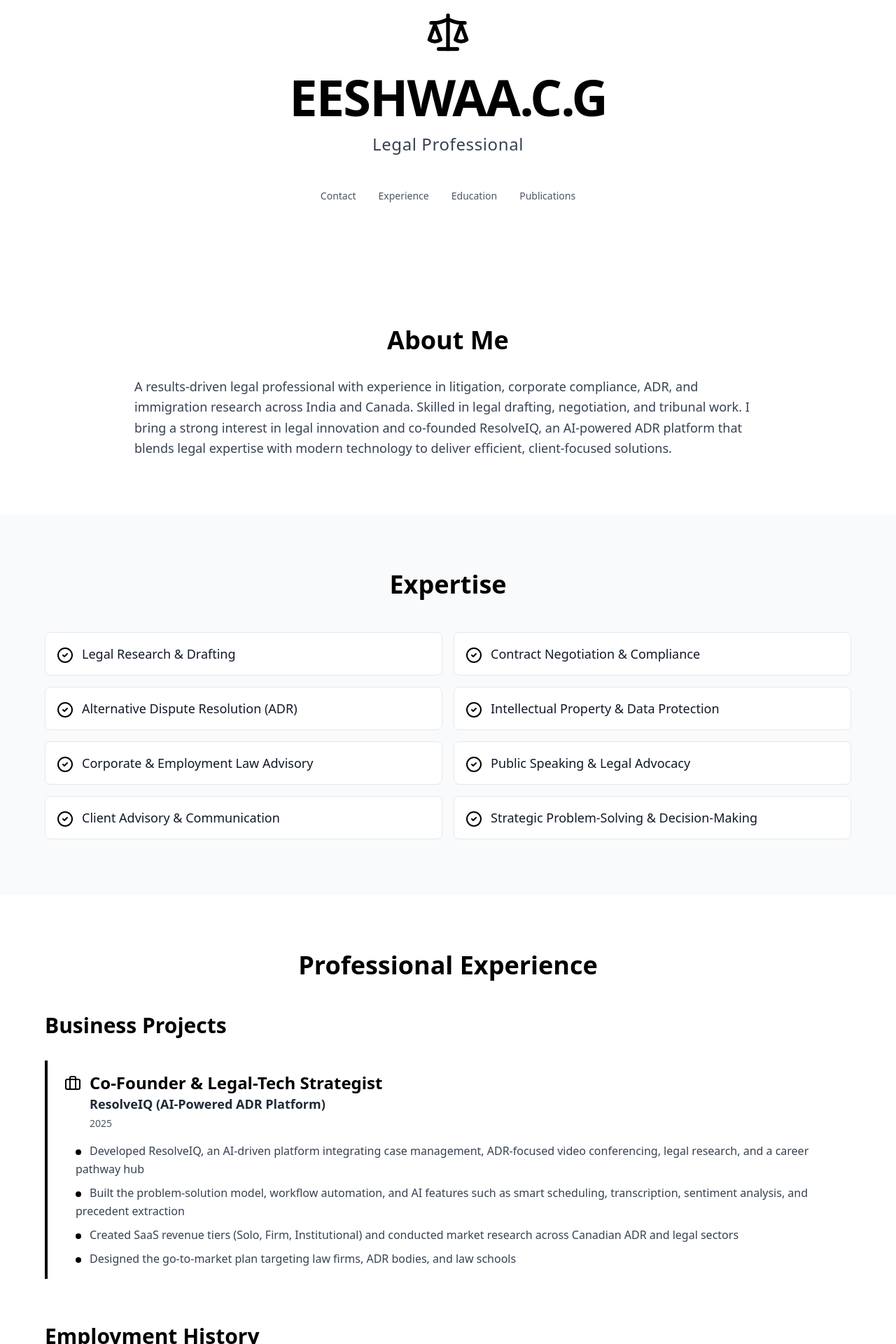
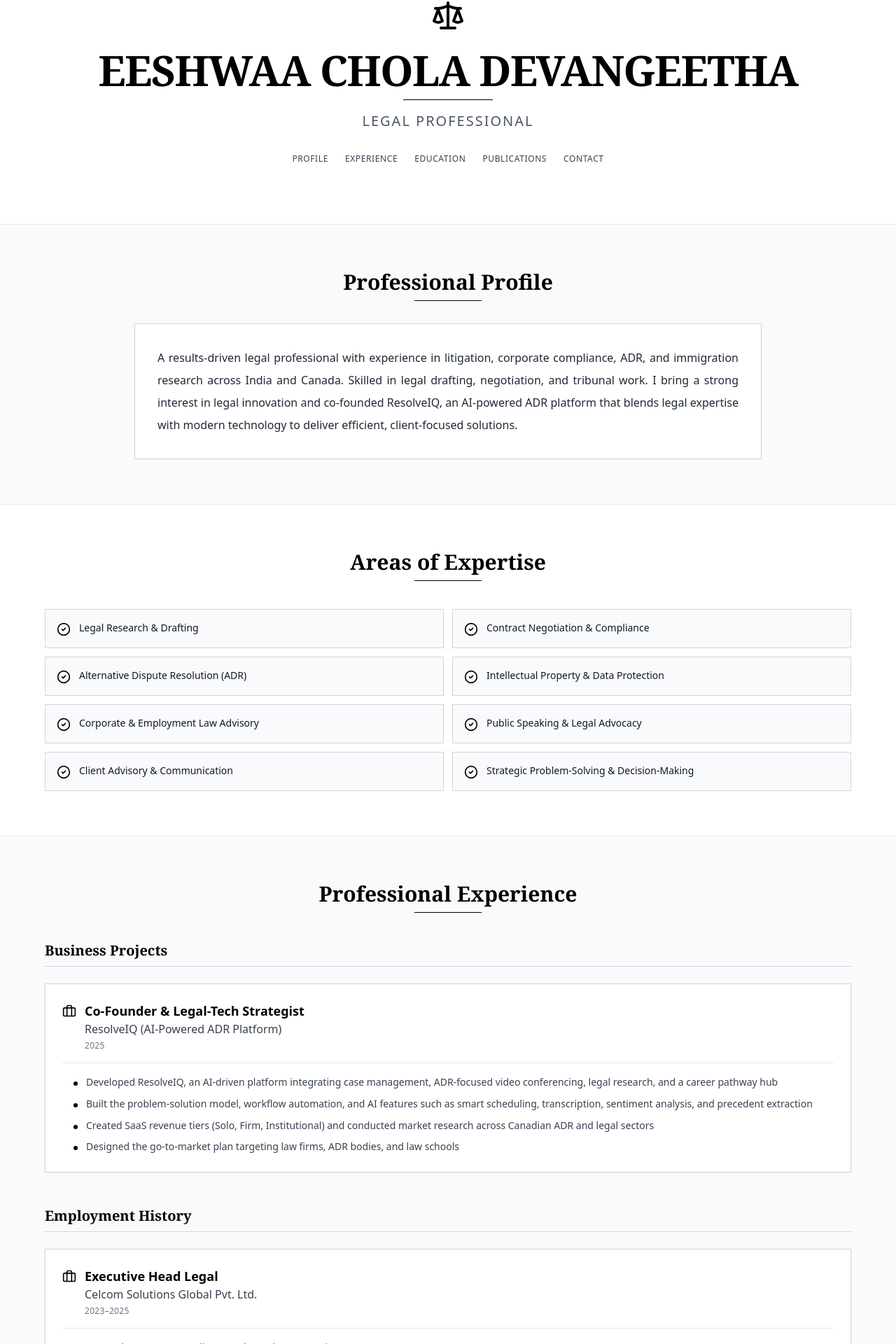
Before and after one commit to eeshwaa/portfolio_bolt, a React (Vite) app: page / in a window 1280 px wide. Shown: the part 82-2002 px from the top of the page at 70% size. Built offline with nearby package versions, Linux system fonts and the light colour scheme.

Commit message:
Updated Experience.tsx

```diff
--- a/src/components/About.tsx
+++ b/src/components/About.tsx
@@ -1,10 +1,11 @@
 export default function About() {
   return (
-    <section id="about" className="py-20 px-6 bg-white">
+    <section id="about" className="py-16 px-6 bg-gray-50 border-b border-gray-200">
       <div className="max-w-4xl mx-auto">
-        <h2 className="text-4xl font-bold text-black mb-8 text-center">About Me</h2>
-        <div className="prose prose-lg max-w-none">
-          <p className="text-gray-700 leading-relaxed text-lg">
+        <h2 className="text-3xl font-serif font-bold text-black mb-2 text-center">Professional Profile</h2>
+        <div className="h-px w-24 bg-black mx-auto mb-8"></div>
+        <div className="bg-white p-8 border border-gray-300 shadow-sm">
+          <p className="text-gray-800 leading-loose text-base text-justify">
             A results-driven legal professional with experience in litigation, corporate compliance,
             ADR, and immigration research across India and Canada. Skilled in legal drafting, negotiation,
             and tribunal work. I bring a strong interest in legal innovation and co-founded ResolveIQ,
--- a/src/components/Contact.tsx
+++ b/src/components/Contact.tsx
@@ -2,18 +2,19 @@ import { Mail, Linkedin } from 'lucide-react';
 
 export default function Contact() {
   return (
-    <section id="contact" className="py-20 px-6 bg-white text-black border-t border-gray-200">
+    <section id="contact" className="py-16 px-6 bg-white text-black">
       <div className="max-w-4xl mx-auto">
-        <h2 className="text-4xl font-bold mb-12 text-center">Contact</h2>
-        <div className="grid md:grid-cols-2 gap-8">
+        <h2 className="text-3xl font-serif font-bold text-black mb-2 text-center">Contact Information</h2>
+        <div className="h-px w-24 bg-black mx-auto mb-10"></div>
+        <div className="grid md:grid-cols-2 gap-4">
           <a
             href="mailto:eeshwaacholadevangeetha@gmail.com"
-            className="flex items-center gap-4 p-6 bg-gray-50 rounded-lg hover:bg-gray-100 transition-colors duration-300 border border-gray-200"
+            className="flex items-center gap-4 p-5 bg-gray-50 hover:bg-white transition-colors duration-300 border border-gray-300 hover:border-black"
           >
-            <Mail className="w-8 h-8 text-black flex-shrink-0" />
+            <Mail className="w-6 h-6 text-black flex-shrink-0" />
             <div>
-              <p className="text-sm text-gray-600 mb-1">Email</p>
-              <p className="text-lg break-all text-black">eeshwaacholadevangeetha@gmail.com</p>
+              <p className="text-xs text-gray-600 mb-1 uppercase tracking-wide">Email</p>
+              <p className="text-sm break-all text-black font-medium">eeshwaacholadevangeetha@gmail.com</p>
             </div>
           </a>
 
@@ -21,19 +22,19 @@ export default function Contact() {
             href="https://www.linkedin.com/in/eeshwaa-chola-devangeetha-06b1a2215/"
             target="_blank"
             rel="noopener noreferrer"
-            className="flex items-center gap-4 p-6 bg-gray-50 rounded-lg hover:bg-gray-100 transition-colors duration-300 border border-gray-200"
+            className="flex items-center gap-4 p-5 bg-gray-50 hover:bg-white transition-colors duration-300 border border-gray-300 hover:border-black"
           >
-            <Linkedin className="w-8 h-8 text-black flex-shrink-0" />
+            <Linkedin className="w-6 h-6 text-black flex-shrink-0" />
             <div>
-              <p className="text-sm text-gray-600 mb-1">LinkedIn</p>
-              <p className="text-lg text-black">Connect with me</p>
+              <p className="text-xs text-gray-600 mb-1 uppercase tracking-wide">LinkedIn</p>
+              <p className="text-sm text-black font-medium">Connect with me</p>
             </div>
           </a>
         </div>
       </div>
 
-      <div className="mt-16 pt-8 border-t border-gray-200 text-center">
-        <p className="text-gray-600">© 2025 Eeshwaa C.G. All rights reserved.</p>
+      <div className="mt-12 pt-6 border-t border-gray-300 text-center">
+        <p className="text-gray-600 text-xs uppercase tracking-wider">© 2025 Eeshwaa Chola Devangeetha. All rights reserved.</p>
       </div>
     </section>
   );
--- a/src/components/Education.tsx
+++ b/src/components/Education.tsx
@@ -31,50 +31,51 @@ const achievements = [
 
 export default function Education() {
   return (
-    <section id="education" className="py-20 px-6 bg-gray-50">
+    <section id="education" className="py-16 px-6 bg-white border-b border-gray-200">
       <div className="max-w-6xl mx-auto">
-        <h2 className="text-4xl font-bold text-black mb-12 text-center">Education</h2>
-        <div className="grid md:grid-cols-3 gap-6 mb-16">
+        <h2 className="text-3xl font-serif font-bold text-black mb-2 text-center">Education & Qualifications</h2>
+        <div className="h-px w-24 bg-black mx-auto mb-10"></div>
+        <div className="grid md:grid-cols-3 gap-4 mb-12">
           {education.map((edu, index) => (
             <div
               key={index}
-              className="bg-white p-6 rounded-lg border border-gray-200 hover:border-black transition-all duration-300"
+              className="bg-gray-50 p-5 border border-gray-300 hover:bg-white hover:border-black transition-all duration-300"
             >
-              <GraduationCap className="w-10 h-10 text-black mb-4" />
-              <h3 className="text-xl font-bold text-black mb-2">{edu.degree}</h3>
-              <p className="text-gray-700 mb-2">{edu.institution}</p>
-              <p className="text-sm text-gray-600">{edu.period}</p>
+              <GraduationCap className="w-8 h-8 text-black mb-3" />
+              <h3 className="text-base font-semibold text-black mb-2">{edu.degree}</h3>
+              <p className="text-gray-700 text-sm mb-1">{edu.institution}</p>
+              <p className="text-xs text-gray-500 uppercase tracking-wide">{edu.period}</p>
               {edu.highlight && (
-                <div className="mt-4 pt-4 border-t border-gray-200">
-                  <p className="text-gray-900 font-semibold text-sm">{edu.highlight}</p>
+                <div className="mt-3 pt-3 border-t border-gray-300">
+                  <p className="text-gray-900 font-medium text-xs">{edu.highlight}</p>
                 </div>
               )}
             </div>
           ))}
         </div>
 
-        <h2 className="text-4xl font-bold text-black mb-12 text-center">Certifications</h2>
-        <div className="space-y-4 mb-16">
+        <h3 className="text-xl font-serif font-semibold text-black mb-4 border-b border-gray-300 pb-2">Certifications</h3>
+        <div className="space-y-3 mb-12">
           {certifications.map((certification, index) => (
             <div
               key={index}
-              className="flex items-start gap-4 p-4 bg-white rounded-lg border border-gray-200 hover:border-black transition-all duration-300"
+              className="flex items-start gap-3 p-4 bg-gray-50 border border-gray-300 hover:bg-white hover:border-black transition-all duration-300"
             >
-              <BadgeCheck className="w-6 h-6 text-black flex-shrink-0 mt-1" />
-              <p className="text-gray-900 text-lg">{certification}</p>
+              <BadgeCheck className="w-5 h-5 text-black flex-shrink-0 mt-0.5" />
+              <p className="text-gray-900 text-sm font-medium">{certification}</p>
             </div>
           ))}
         </div>
 
-        <h2 className="text-4xl font-bold text-black mb-12 text-center">Achievements</h2>
-        <div className="space-y-4">
+        <h3 className="text-xl font-serif font-semibold text-black mb-4 border-b border-gray-300 pb-2">Achievements</h3>
+        <div className="space-y-3">
           {achievements.map((achievement, index) => (
             <div
               key={index}
-              className="flex items-start gap-4 p-4 bg-white rounded-lg border border-gray-200 hover:border-black transition-all duration-300"
+              className="flex items-start gap-3 p-4 bg-gray-50 border border-gray-300 hover:bg-white hover:border-black transition-all duration-300"
             >
-              <Award className="w-6 h-6 text-black flex-shrink-0 mt-1" />
-              <p className="text-gray-900 text-lg">{achievement}</p>
+              <Award className="w-5 h-5 text-black flex-shrink-0 mt-0.5" />
+              <p className="text-gray-900 text-sm font-medium">{achievement}</p>
             </div>
           ))}
         </div>
--- a/src/components/Experience.tsx
+++ b/src/components/Experience.tsx
@@ -72,28 +72,29 @@ export default function Experience() {
   const otherExperiences = experiences.slice(1);
 
   return (
-    <section id="experience" className="py-20 px-6 bg-white">
+    <section id="experience" className="py-16 px-6 bg-gray-50 border-b border-gray-200">
       <div className="max-w-6xl mx-auto">
-        <h2 className="text-4xl font-bold text-black mb-12 text-center">Professional Experience</h2>
+        <h2 className="text-3xl font-serif font-bold text-black mb-2 text-center">Professional Experience</h2>
+        <div className="h-px w-24 bg-black mx-auto mb-10"></div>
 
-        <div className="mb-16">
-          <h3 className="text-3xl font-bold text-black mb-8">Business Projects</h3>
+        <div className="mb-12">
+          <h3 className="text-xl font-serif font-semibold text-black mb-6 border-b border-gray-300 pb-2">Business Projects</h3>
           <div
             key="project"
-            className="border-l-4 border-black pl-6 py-4 hover:bg-gray-50 transition-colors duration-300 rounded-r-lg"
+            className="bg-white border border-gray-300 p-6 shadow-sm"
           >
-            <div className="flex items-start gap-3 mb-3">
-              <Briefcase className="w-6 h-6 text-black flex-shrink-0 mt-1" />
+            <div className="flex items-start gap-3 mb-4">
+              <Briefcase className="w-5 h-5 text-black flex-shrink-0 mt-1" />
               <div>
-                <h3 className="text-2xl font-bold text-black">{businessProject.title}</h3>
-                <p className="text-lg text-gray-800 font-semibold">{businessProject.company}</p>
-                <p className="text-sm text-gray-600 mt-1">{businessProject.period}</p>
+                <h3 className="text-lg font-semibold text-black">{businessProject.title}</h3>
+                <p className="text-base text-gray-700 font-medium">{businessProject.company}</p>
+                <p className="text-xs text-gray-500 mt-1 uppercase tracking-wide">{businessProject.period}</p>
               </div>
             </div>
-            <ul className="space-y-2 mt-4">
+            <ul className="space-y-2 mt-4 border-t border-gray-200 pt-4">
               {businessProject.highlights.map((highlight, idx) => (
-                <li key={idx} className="text-gray-700 leading-relaxed pl-4">
-                  <span className="inline-block w-2 h-2 bg-black rounded-full mr-3"></span>
+                <li key={idx} className="text-gray-700 text-sm leading-relaxed pl-4">
+                  <span className="inline-block w-1.5 h-1.5 bg-black rounded-full mr-3"></span>
                   {highlight}
                 </li>
               ))}
@@ -101,25 +102,25 @@ export default function Experience() {
           </div>
         </div>
 
-        <h3 className="text-3xl font-bold text-black mb-8">Employment History</h3>
-        <div className="space-y-8">
+        <h3 className="text-xl font-serif font-semibold text-black mb-6 border-b border-gray-300 pb-2">Employment History</h3>
+        <div className="space-y-6">
           {otherExperiences.map((exp, index) => (
             <div
               key={index}
-              className="border-l-4 border-black pl-6 py-4 hover:bg-gray-50 transition-colors duration-300 rounded-r-lg"
+              className="bg-white border border-gray-300 p-6 shadow-sm"
             >
-              <div className="flex items-start gap-3 mb-3">
-                <Briefcase className="w-6 h-6 text-black flex-shrink-0 mt-1" />
+              <div className="flex items-start gap-3 mb-4">
+                <Briefcase className="w-5 h-5 text-black flex-shrink-0 mt-1" />
                 <div>
-                  <h3 className="text-2xl font-bold text-black">{exp.title}</h3>
-                  <p className="text-lg text-gray-800 font-semibold">{exp.company}</p>
-                  <p className="text-sm text-gray-600 mt-1">{exp.period}</p>
+                  <h3 className="text-lg font-semibold text-black">{exp.title}</h3>
+                  <p className="text-base text-gray-700 font-medium">{exp.company}</p>
+                  <p className="text-xs text-gray-500 mt-1 uppercase tracking-wide">{exp.period}</p>
                 </div>
               </div>
-              <ul className="space-y-2 mt-4">
+              <ul className="space-y-2 mt-4 border-t border-gray-200 pt-4">
                 {exp.highlights.map((highlight, idx) => (
-                  <li key={idx} className="text-gray-700 leading-relaxed pl-4">
-                    <span className="inline-block w-2 h-2 bg-black rounded-full mr-3"></span>
+                  <li key={idx} className="text-gray-700 text-sm leading-relaxed pl-4">
+                    <span className="inline-block w-1.5 h-1.5 bg-black rounded-full mr-3"></span>
                     {highlight}
                   </li>
                 ))}
--- a/src/components/Hero.tsx
+++ b/src/components/Hero.tsx
@@ -2,32 +2,38 @@ import { Scale } from 'lucide-react';
 
 export default function Hero() {
   return (
-    <section className="relative bg-white text-black py-24 px-6">
-      <div className="max-w-6xl mx-auto">
-        <div className="flex items-center justify-center mb-6">
-          <Scale className="w-16 h-16 text-black" />
+    <section className="relative bg-white text-black py-20 px-6 border-b border-gray-200">
+      <div className="max-w-5xl mx-auto">
+        <div className="text-center mb-8">
+          <div className="flex items-center justify-center mb-6">
+            <Scale className="w-12 h-12 text-black" />
+          </div>
+          <h1 className="text-5xl md:text-6xl font-serif font-bold mb-3 tracking-tight">
+            EESHWAA CHOLA DEVANGEETHA
+          </h1>
+          <div className="h-px w-32 bg-black mx-auto mb-4"></div>
+          <p className="text-lg md:text-xl text-gray-600 font-light uppercase tracking-widest">
+            Legal Professional
+          </p>
         </div>
-        <h1 className="text-5xl md:text-7xl font-bold text-center mb-4 tracking-tight">
-          EESHWAA.C.G
-        </h1>
-        <p className="text-xl md:text-2xl text-center text-gray-700 font-light tracking-wide mb-12">
-          Legal Professional
-        </p>
 
-        <div className="flex flex-wrap justify-center gap-8 text-sm text-gray-600">
-          <a href="#contact" className="hover:text-black transition-colors duration-300">
+        <nav className="flex flex-wrap justify-center gap-6 text-xs uppercase tracking-wider font-medium text-gray-700">
+          <a href="#about" className="hover:text-black border-b border-transparent hover:border-black transition-all duration-300 pb-1">
+            Profile
+          </a>
+          <a href="#experience" className="hover:text-black border-b border-transparent hover:border-black transition-all duration-300 pb-1">
+            Experience
+          </a>
+          <a href="#education" className="hover:text-black border-b border-transparent hover:border-black transition-all duration-300 pb-1">
+            Education
+          </a>
+          <a href="#publications" className="hover:text-black border-b border-transparent hover:border-black transition-all duration-300 pb-1">
+            Publications
+          </a>
+          <a href="#contact" className="hover:text-black border-b border-transparent hover:border-black transition-all duration-300 pb-1">
             Contact
           </a>
-          <a href="#experience" className="hover:text-black transition-colors duration-300">
-            Experience
-          </a>
-          <a href="#education" className="hover:text-black transition-colors duration-300">
-            Education
-          </a>
-          <a href="#publications" className="hover:text-black transition-colors duration-300">
-            Publications
-          </a>
-        </div>
+        </nav>
       </div>
     </section>
   );
--- a/src/components/Publications.tsx
+++ b/src/components/Publications.tsx
@@ -33,34 +33,35 @@ const internships = [
 
 export default function Publications() {
   return (
-    <section id="publications" className="py-20 px-6 bg-white">
+    <section id="publications" className="py-16 px-6 bg-gray-50 border-b border-gray-200">
       <div className="max-w-6xl mx-auto">
-        <h2 className="text-4xl font-bold text-black mb-12 text-center">Published Papers</h2>
-        <div className="space-y-6 mb-16">
+        <h2 className="text-3xl font-serif font-bold text-black mb-2 text-center">Publications & Research</h2>
+        <div className="h-px w-24 bg-black mx-auto mb-10"></div>
+        <div className="space-y-4 mb-12">
           {publications.map((pub, index) => (
             <div
               key={index}
-              className="border-l-4 border-gray-300 pl-6 py-4 hover:border-black hover:bg-gray-50 transition-all duration-300 rounded-r-lg"
+              className="bg-white border border-gray-300 p-5 hover:border-black transition-all duration-300 shadow-sm"
             >
               <div className="flex items-start gap-3">
-                <FileText className="w-6 h-6 text-gray-700 flex-shrink-0 mt-1" />
+                <FileText className="w-5 h-5 text-black flex-shrink-0 mt-1" />
                 <div>
-                  <h3 className="text-xl font-bold text-black mb-2">{pub.title}</h3>
-                  <p className="text-gray-700 leading-relaxed">{pub.venue}</p>
+                  <h3 className="text-base font-semibold text-black mb-2">{pub.title}</h3>
+                  <p className="text-gray-700 text-sm leading-relaxed">{pub.venue}</p>
                 </div>
               </div>
             </div>
           ))}
         </div>
 
-        <h2 className="text-4xl font-bold text-black mb-12 text-center">Internships</h2>
-        <div className="grid md:grid-cols-2 gap-4">
+        <h3 className="text-xl font-serif font-semibold text-black mb-4 border-b border-gray-300 pb-2">Internships</h3>
+        <div className="grid md:grid-cols-2 gap-3">
           {internships.map((internship, index) => (
             <div
               key={index}
-              className="p-4 bg-gray-50 rounded-lg border border-gray-200 hover:border-black hover:bg-white transition-all duration-300"
+              className="p-4 bg-white border border-gray-300 hover:border-black transition-all duration-300"
             >
-              <p className="text-gray-900 font-medium">{internship}</p>
+              <p className="text-gray-900 text-sm font-medium">{internship}</p>
             </div>
           ))}
         </div>
--- a/src/components/Skills.tsx
+++ b/src/components/Skills.tsx
@@ -13,17 +13,18 @@ const skills = [
 
 export default function Skills() {
   return (
-    <section className="py-20 px-6 bg-gray-50">
+    <section className="py-16 px-6 bg-white border-b border-gray-200">
       <div className="max-w-6xl mx-auto">
-        <h2 className="text-4xl font-bold text-black mb-12 text-center">Expertise</h2>
-        <div className="grid md:grid-cols-2 gap-4">
+        <h2 className="text-3xl font-serif font-bold text-black mb-2 text-center">Areas of Expertise</h2>
+        <div className="h-px w-24 bg-black mx-auto mb-10"></div>
+        <div className="grid md:grid-cols-2 gap-3">
           {skills.map((skill, index) => (
             <div
               key={index}
-              className="flex items-start gap-3 p-4 bg-white rounded-lg border border-gray-200 hover:border-black transition-all duration-300"
+              className="flex items-start gap-3 p-4 bg-gray-50 border border-gray-300 hover:bg-white hover:border-black transition-all duration-300"
             >
-              <CheckCircle2 className="w-6 h-6 text-black flex-shrink-0 mt-1" />
-              <span className="text-gray-900 text-lg">{skill}</span>
+              <CheckCircle2 className="w-5 h-5 text-black flex-shrink-0 mt-0.5" />
+              <span className="text-gray-900 text-sm font-medium">{skill}</span>
             </div>
           ))}
         </div>
```
